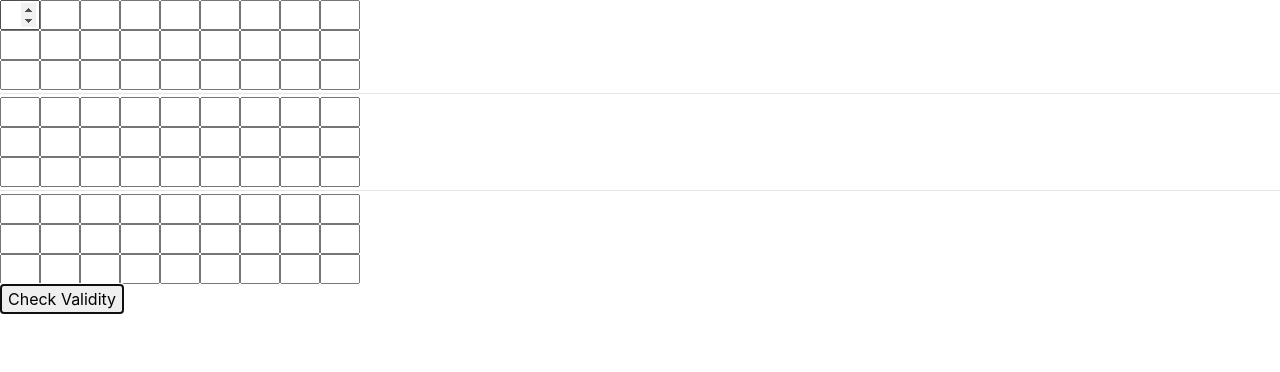
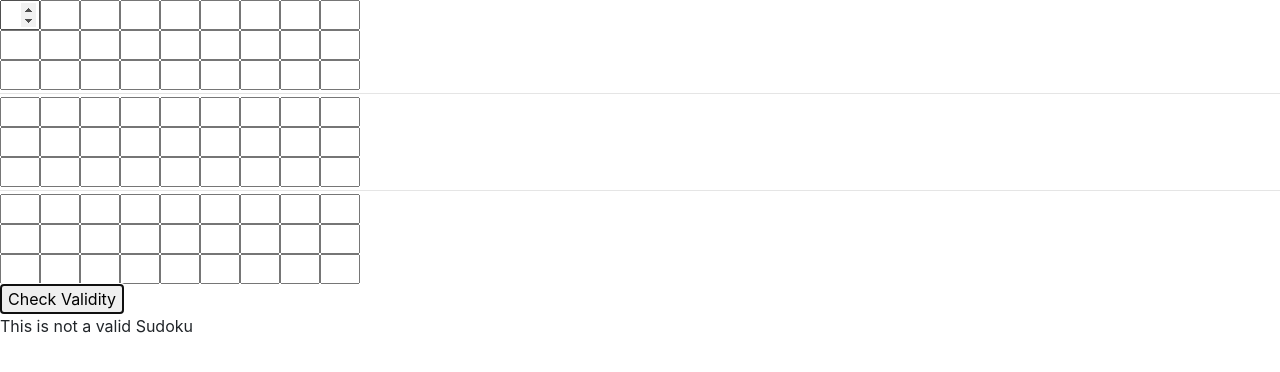
Before and after one commit to OkilyDokily/sudoku-checker, a website built with webpack: page src/index.html in a window 1280 px wide. Both pictures are taken after a click on the button "Check Validity". Built offline with nearby package versions, Linux system fonts and the light colour scheme.

Commit message:
user interface implemented before styling

```diff
--- a/src/index.html
+++ b/src/index.html
@@ -16,4 +16,6 @@
   <div><input type="number" min="1" max="9"><input type="number" min="1" max="9"><input type="number" min="1" max="9"><input type="number" min="1" max="9"><input type="number" min="1" max="9"><input type="number" min="1" max="9"><input type="number" min="1" max="9"><input type="number" min="1" max="9"><input type="number" min="1" max="9"></div>
   <div><input type="number" min="1" max="9"><input type="number" min="1" max="9"><input type="number" min="1" max="9"><input type="number" min="1" max="9"><input type="number" min="1" max="9"><input type="number" min="1" max="9"><input type="number" min="1" max="9"><input type="number" min="1" max="9"><input type="number" min="1" max="9"></div>
   <button>Check Validity</button>
+  <div id="results"></div>
+</body>
 </html>
--- a/src/main.js
+++ b/src/main.js
@@ -2,10 +2,21 @@ import $ from 'jquery';
 import 'bootstrap';
 import 'bootstrap/dist/css/bootstrap.min.css';
 import './styles.css';
+import { validateSudoku } from './sudoku-checker';
 
 
 $(document).ready(function(){
-  $(button).click(function(){
-    //$(input).
+  $("button").click(function(){
+    let input = "";
+    $("input").each(function(){
+      input += $(this).val();
+    })
+    let isValid = validateSudoku(input);
+    if(isValid){
+      $("#results").text("This is a valid Sudoku");
+    }
+    else{
+      $("#results").text("This is not a valid Sudoku")
+    }
   })
 });
```
Also changed, not shown: __tests__/sudoku-checker.test.js (+2 -0 lines).
